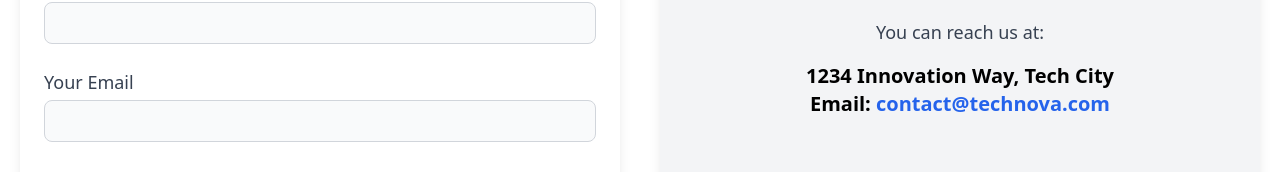
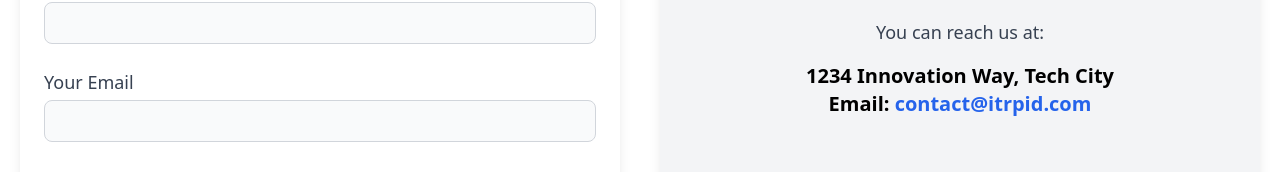
Before and after one commit to mubiana65/itrepid, a React (Create React App) app: page /contact in a window 1280 px wide. Shown: the part 246-418 px from the top of the page. Built offline with nearby package versions, Linux system fonts and the light colour scheme.

Commit message:
first commit

```diff
--- a/src/pages/Contact.tsx
+++ b/src/pages/Contact.tsx
@@ -96,7 +96,7 @@ const Contact: React.FC = () => {
           <h3 className="text-2xl font-bold text-blue-600 dark:text-orange-400 mb-4">Contact Information</h3>
           <p className="text-lg text-gray-700 dark:text-gray-300">You can reach us at:</p>
           <p className="text-xl font-semibold mt-4 text-black dark:text-white">1234 Innovation Way, Tech City</p>
-          <p className="text-xl font-semibold text-black dark:text-white">Email: <a href="mailto:mubianagift65@gmail.com" className="text-blue-600 dark:text-orange-400 hover:underline">contact@technova.com</a></p>
+          <p className="text-xl font-semibold text-black dark:text-white">Email: <a href="mailto:mubianagift65@gmail.com" className="text-blue-600 dark:text-orange-400 hover:underline">contact@itrpid.com</a></p>
 
           <div className="mt-6 flex justify-center space-x-6">
             <a href="#" className="text-blue-600 dark:text-blue-400 hover:text-blue-500">
```
